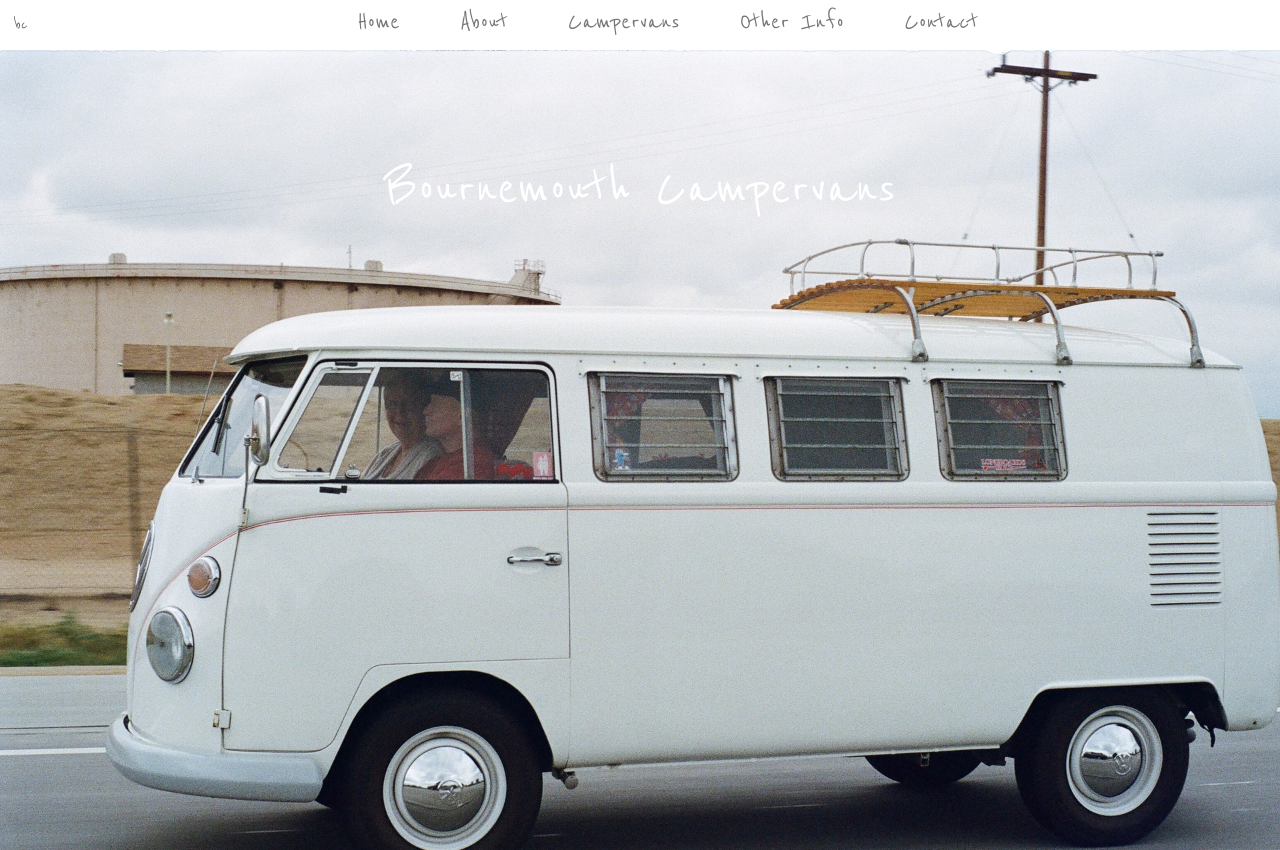
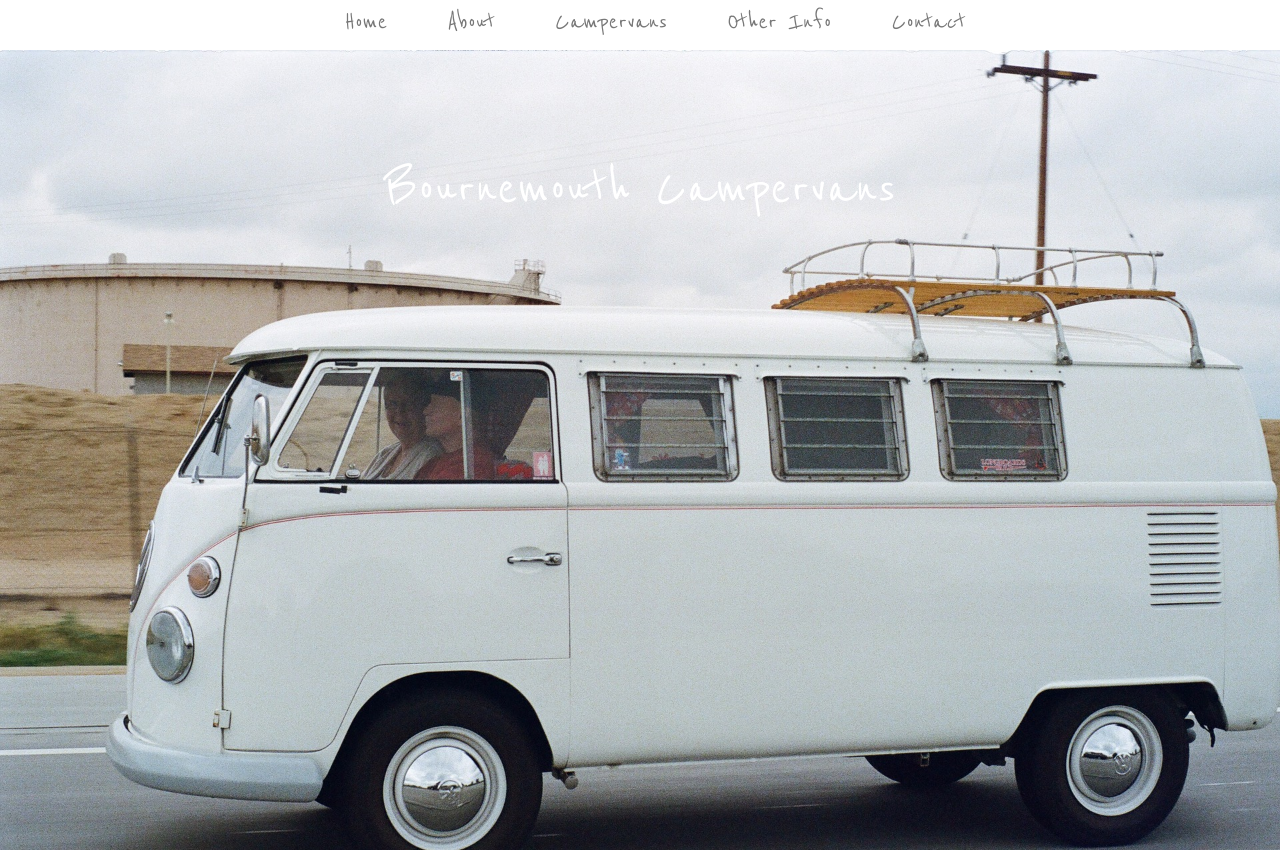
Before and after one commit to tjallen27/angular_temp, a plain HTML site: page index.html in a window 1280 px wide. Shown: the top 850 px of the page. Drawn offline with nearby package versions, Linux system fonts and the light colour scheme; some packages are replaced by stand-ins of ours; a script that the page names is missing.

Commit message:
navbar update

```diff
--- a/index.html
+++ b/index.html
@@ -34,7 +34,7 @@
           <span class="icon-bar"></span>
           <span class="icon-bar"></span>
         </button>
-        <a class="navbar-brand" href="#">bc</a>
+        <a class="navbar-brand" href="#"></a>
       </div>
 
       <!-- Collect the nav links, forms, and other content for toggling -->
```
